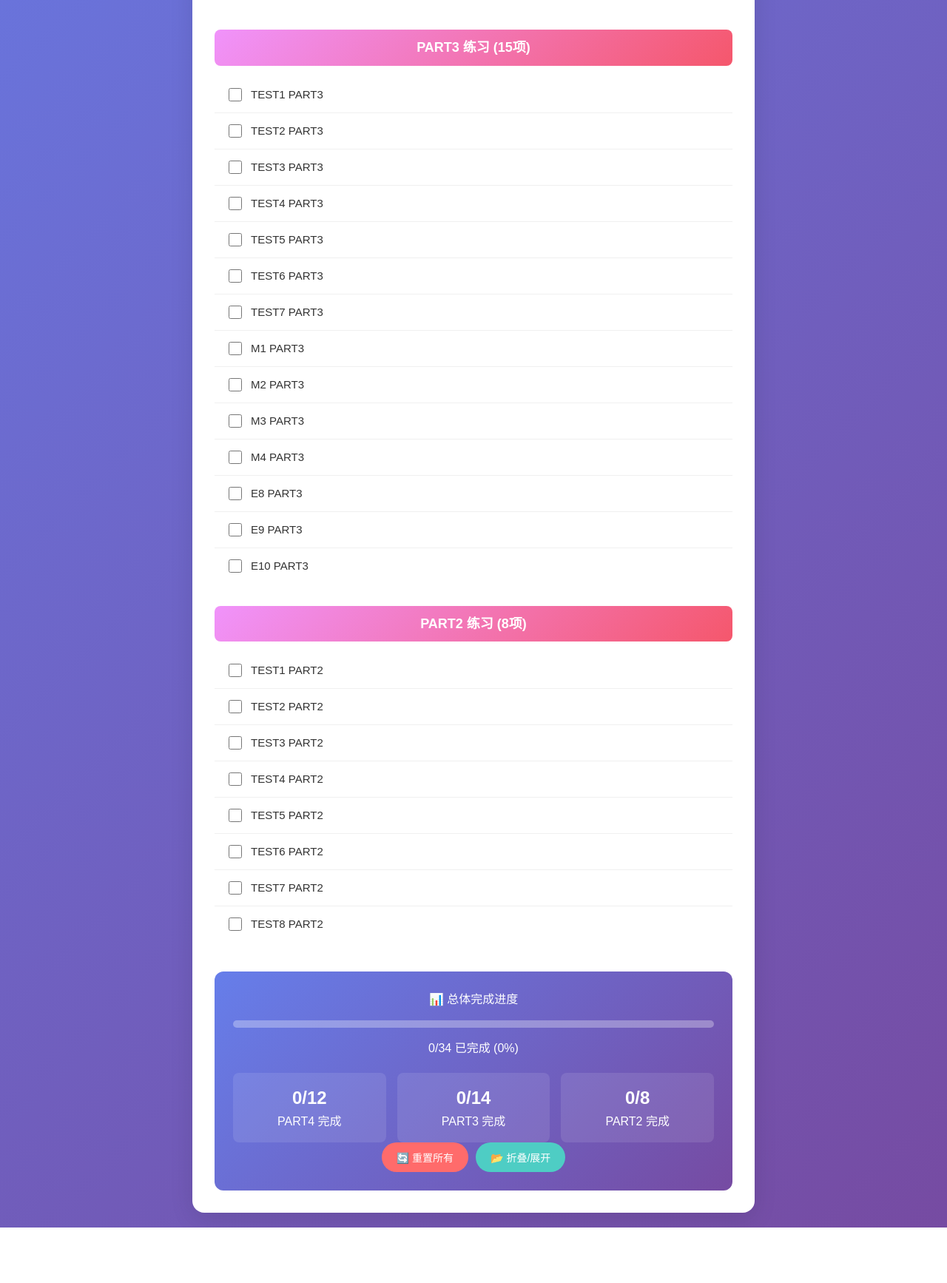
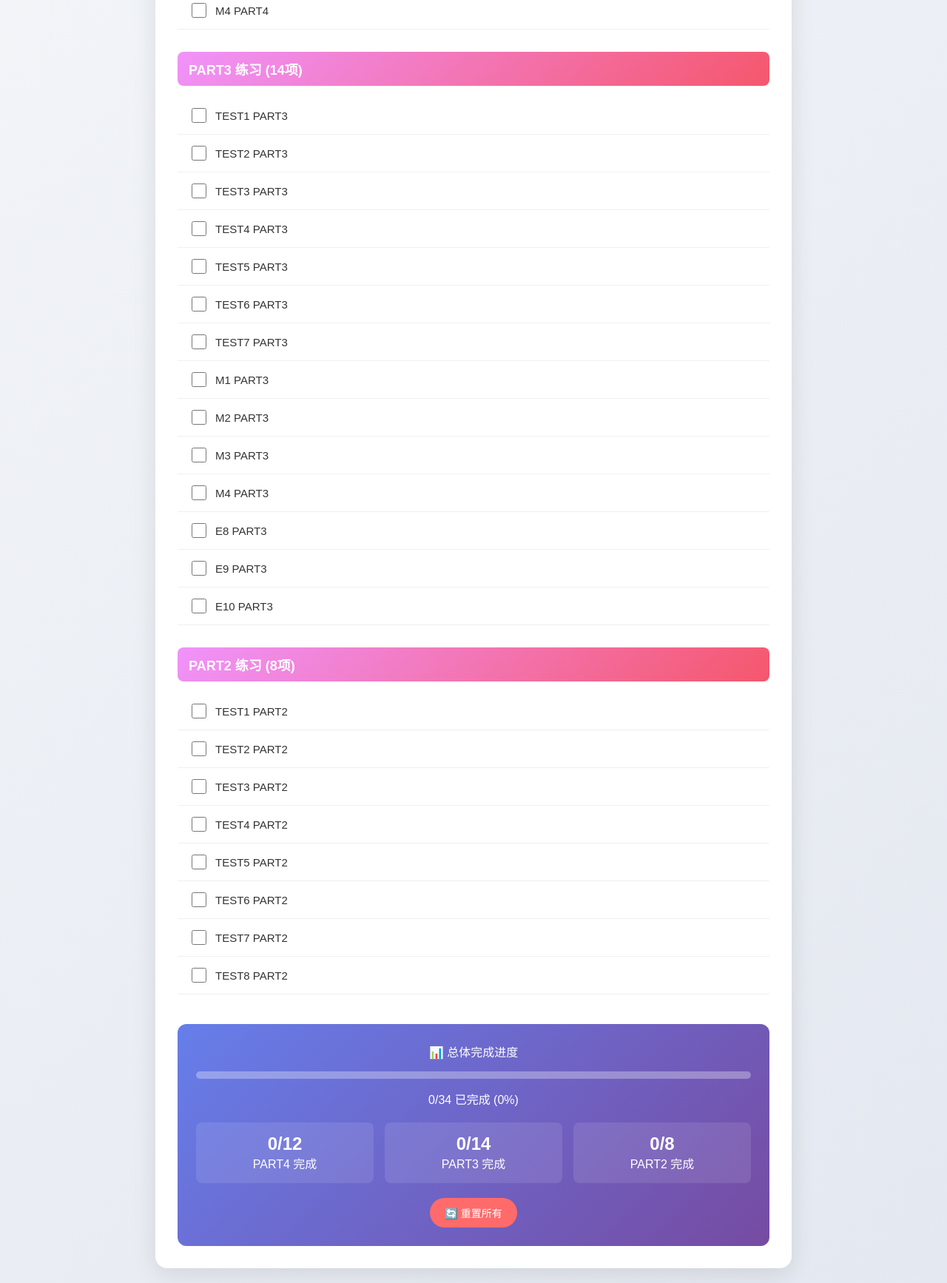
Before and after one commit to Sandy-long/L-pet, a plain HTML site: page index.html in a window 1280 px wide. Shown: the part 780-2514 px from the top of the page at 74% size. Before the commit the page ends 2439 px from the top, so only its background shows below. Drawn offline with Linux system fonts and the light colour scheme.

Commit message:
Update index.html

```diff
--- a/index.html
+++ b/index.html
@@ -6,15 +6,14 @@
     <title>PET听力练习清单</title>
     <style>
         body {
-            font-family: 'Microsoft YaHei', Arial, sans-serif;
-            background: linear-gradient(135deg, #667eea 0%, #764ba2 100%);
+            font-family: 'Microsoft YaHei', sans-serif;
+            background: linear-gradient(135deg, #f5f7fa 0%, #e4e8f0 100%);
             margin: 0;
             padding: 20px;
-            line-height: 1.6;
             min-height: 100vh;
         }
         .container {
-            max-width: 700px;
+            max-width: 800px;
             margin: 0 auto;
             background: white;
             border-radius: 16px;
@@ -25,7 +24,6 @@
             text-align: center;
             color: #333;
             margin-bottom: 30px;
-            font-size: 26px;
             background: linear-gradient(135deg, #667eea 0%, #764ba2 100%);
             -webkit-background-clip: text;
             -webkit-text-fill-color: transparent;
@@ -37,13 +35,11 @@
         .section-title {
             font-size: 18px;
             font-weight: bold;
-            color: #444;
-            margin-bottom: 15px;
+            color: white;
             padding: 10px 15px;
             background: linear-gradient(135deg, #f093fb 0%, #f5576c 100%);
-            color: white;
             border-radius: 8px;
-            text-align: center;
+            margin-bottom: 15px;
         }
         .practice-list {
             list-style: none;
@@ -59,15 +55,10 @@
         }
         .practice-item:hover {
             background-color: #f8f9ff;
-            transform: translateX(5px);
-            border-radius: 8px;
-        }
-        .practice-item:last-child {
-            border-bottom: none;
         }
         .checkbox {
-            width: 18px;
-            height: 18px;
+            width: 20px;
+            height: 20px;
             margin-right: 12px;
             cursor: pointer;
             accent-color: #4CAF50;
@@ -76,17 +67,12 @@
             font-size: 15px;
             color: #333;
             cursor: pointer;
+            flex: 1;
             transition: all 0.3s ease;
-            flex: 1;
-        }
-        .task-text:hover {
-            color: #2196F3;
-            font-weight: 500;
         }
         .task-text.completed {
             text-decoration: line-through;
             color: #888;
-            opacity: 0.7;
         }
         .stats {
             margin-top: 40px;
@@ -110,16 +96,6 @@
             transition: width 0.5s ease;
             border-radius: 5px;
         }
-        .progress-text {
-            font-size: 16px;
-            margin-bottom: 10px;
-        }
-        .controls {
-            display: flex;
-            gap: 10px;
-            justify-content: center;
-            flex-wrap: wrap;
-        }
         .btn {
             padding: 10px 20px;
             border: none;
@@ -128,24 +104,17 @@
             font-size: 14px;
             transition: all 0.3s ease;
             color: white;
+            margin: 0 5px;
         }
         .btn-reset {
             background: #ff6b6b;
         }
         .btn-reset:hover {
             background: #ff5252;
-            transform: translateY(-2px);
-        }
-        .btn-toggle {
-            background: #4ecdc4;
-        }
-        .btn-toggle:hover {
-            background: #26d0ce;
-            transform: translateY(-2px);
         }
         .summary {
             display: grid;
-            grid-template-columns: repeat(auto-fit, minmax(200px, 1fr));
+            grid-template-columns: repeat(auto-fit, minmax(150px, 1fr));
             gap: 15px;
             margin-top: 20px;
         }
@@ -164,122 +133,122 @@
 </head>
 <body>
     <div class="container">
-        <h1>🎧 PET精听清单</h1>
+        <h1>🎧 PET听力练习清单</h1>
 
         <!-- PART4 部分 -->
         <div class="section">
             <div class="section-title">PART4 练习 (12项)</div>
-            <ul class="practice-list">
+            <ul class="practice-list" id="part4-list">
                 <li class="practice-item">
                     <input type="checkbox" class="checkbox" id="test1-p4">
-                    <label for="test1-p4" class="task-text" onclick="toggleTask(this)">TEST1 PART4</label>
+                    <label for="test1-p4" class="task-text">TEST1 PART4</label>
                 </li>
                 <li class="practice-item">
                     <input type="checkbox" class="checkbox" id="test2-p4">
-                    <label for="test2-p4" class="task-text" onclick="toggleTask(this)">TEST2 PART4</label>
+                    <label for="test2-p4" class="task-text">TEST2 PART4</label>
                 </li>
                 <li class="practice-item">
                     <input type="checkbox" class="checkbox" id="test3-p4">
-                    <label for="test3-p4" class="task-text" onclick="toggleTask(this)">TEST3 PART4</label>
+                    <label for="test3-p4" class="task-text">TEST3 PART4</label>
                 </li>
                 <li class="practice-item">
                     <input type="checkbox" class="checkbox" id="test4-p4">
-                    <label for="test4-p4" class="task-text" onclick="toggleTask(this)">TEST4 PART4</label>
+                    <label for="test4-p4" class="task-text">TEST4 PART4</label>
                 </li>
                 <li class="practice-item">
                     <input type="checkbox" class="checkbox" id="test5-p4">
-                    <label for="test5-p4" class="task-text" onclick="toggleTask(this)">TEST5 PART4</label>
+                    <label for="test5-p4" class="task-text">TEST5 PART4</label>
                 </li>
                 <li class="practice-item">
                     <input type="checkbox" class="checkbox" id="test6-p4">
-                    <label for="test6-p4" class="task-text" onclick="toggleTask(this)">TEST6 PART4</label>
+                    <label for="test6-p4" class="task-text">TEST6 PART4</label>
                 </li>
                 <li class="practice-item">
                     <input type="checkbox" class="checkbox" id="test7-p4">
-                    <label for="test7-p4" class="task-text" onclick="toggleTask(this)">TEST7 PART4</label>
+                    <label for="test7-p4" class="task-text">TEST7 PART4</label>
                 </li>
                 <li class="practice-item">
                     <input type="checkbox" class="checkbox" id="test8-p4">
-                    <label for="test8-p4" class="task-text" onclick="toggleTask(this)">TEST8 PART4</label>
+                    <label for="test8-p4" class="task-text">TEST8 PART4</label>
                 </li>
                 <li class="practice-item">
                     <input type="checkbox" class="checkbox" id="m1-p4">
-                    <label for="m1-p4" class="task-text" onclick="toggleTask(this)">M1 part4</label>
+                    <label for="m1-p4" class="task-text">M1 part4</label>
                 </li>
                 <li class="practice-item">
                     <input type="checkbox" class="checkbox" id="m2-p4">
-                    <label for="m2-p4" class="task-text" onclick="toggleTask(this)">M2 part4</label>
+                    <label for="m2-p4" class="task-text">M2 part4</label>
                 </li>
                 <li class="practice-item">
                     <input type="checkbox" class="checkbox" id="m3-p4">
-                    <label for="m3-p4" class="task-text" onclick="toggleTask(this)">M3 part 4</label>
+                    <label for="m3-p4" class="task-text">M3 part 4</label>
                 </li>
                 <li class="practice-item">
                     <input type="checkbox" class="checkbox" id="m4-p4">
-                    <label for="m4-p4" class="task-text" onclick="toggleTask(this)">M4 PART4</label>
+                    <label for="m4-p4" class="task-text">M4 PART4</label>
                 </li>
             </ul>
         </div>
 
         <!-- PART3 部分 -->
         <div class="section">
-            <div class="section-title">PART3 练习 (15项)</div>
-            <ul class="practice-list">
+            <div class="section-title">PART3 练习 (14项)</div>
+            <ul class="practice-list" id="part3-list">
                 <li class="practice-item">
                     <input type="checkbox" class="checkbox" id="test1-p3">
-                    <label for="test1-p3" class="task-text" onclick="toggleTask(this)">TEST1 PART3</label>
+                    <label for="test1-p3" class="task-text">TEST1 PART3</label>
                 </li>
                 <li class="practice-item">
                     <input type="checkbox" class="checkbox" id="test2-p3">
-                    <label for="test2-p3" class="task-text" onclick="toggleTask(this)">TEST2 PART3</label>
+                    <label for="test2-p3" class="task-text">TEST2 PART3</label>
                 </li>
                 <li class="practice-item">
                     <input type="checkbox" class="checkbox" id="test3-p3">
-                    <label for="test3-p3" class="task-text" onclick="toggleTask(this)">TEST3 PART3</label>
+                    <label for="test3-p3" class="task-text">TEST3 PART3</label>
                 </li>
                 <li class="practice-item">
                     <input type="checkbox" class="checkbox" id="test4-p3">
-                    <label for="test4-p3" class="task-text" onclick="toggleTask(this)">TEST4 PART3</label>
+                    <label for="test4-p3" class="task-text">TEST4 PART3</label>
                 </li>
                 <li class="practice-item">
                     <input type="checkbox" class="checkbox" id="test5-p3">
-                    <label for="test5-p3" class="task-text" onclick="toggleTask(this)">TEST5 PART3</label>
+                    <label for="test5-p3" class="task-text">TEST5 PART3</label>
                 </li>
                 <li class="practice-item">
                     <input type="checkbox" class="checkbox" id="test6-p3">
-                    <label for="test6-p3" class="task-text" onclick="toggleTask(this)">TEST6 PART3</label>
+                    <label for="test6-p3" class="task-text">TEST6 PART3</label>
                 </li>
                 <li class="practice-item">
                     <input type="checkbox" class="checkbox" id="test7-p3">
-                    <label for="test7-p3" class="task-text" onclick="toggleTask(this)">TEST7 PART3</label>
+                    <label for="test7-p3" class="task-text">TEST7 PART3</label>
                 </li>
                 <li class="practice-item">
                     <input type="checkbox" class="checkbox" id="m1-p3">
-                    <label for="m1-p3" class="task-text" onclick="toggleTask(this)">M1 PART3</label>
+                    <label for="m1-p3" class="task-text">M1 PART3</label>
                 </li>
                 <li class="practice-item">
                     <input type="checkbox" class="checkbox" id="m2-p3">
-                    <label for="m2-p3" class="task-text" onclick="toggleTask(this)">M2 PART3</label>
+                    <label for="m2-p3" class="task-text">M2 PART3</label>
                 </li>
                 <li class="practice-item">
                     <input type="checkbox" class="checkbox" id="m3-p3">
-                    <label for="m3-p3" class="task-text" onclick="toggleTask(this)">M3 PART3</label>
+                    <label for="m3-p3" class="task-text">M3 PART3</label>
                 </li>
                 <li class="practice-item">
                     <input type="checkbox" class="checkbox" id="m4-p3">
-                    <label for="m4-p3" class="task-text" onclick="toggleTask(this)">M4 PART3</label>
+                    <label for="m4-p3" class="task-text">M4 PART3</label>
                 </li>
                 <li class="practice-item">
                     <input type="checkbox" class="checkbox" id="e8-p3">
-                    <label for="e8-p3" class="task-text" onclick="toggleTask(this)">E8 PART3</label>
+                    <label for="e8-p3" class="task-text">E8 PART3</label>
                 </li>
                 <li class="practice-item">
                     <input type="checkbox" class="checkbox" id="e9-p3">
-                    <label for="e9-p3" class="task-text" onclick="toggleTask(this)">E9 PART3</label>
+                    <label for="e9-p3" class="task-text">E9 PART3</label>
                 </li>
                 <li class="practice-item">
                     <input type="checkbox" class="checkbox" id="e10-p3">
-                    <label for="e10-p3" class="task-text" onclick="toggleTask(this)">E10 PART3</label>
+                    <label for="e10-p3" class="task-text">E10 PART3</label>
                 </li>
             </ul>
         </div>
@@ -287,48 +256,48 @@
         <!-- PART2 部分 -->
         <div class="section">
             <div class="section-title">PART2 练习 (8项)</div>
-            <ul class="practice-list">
+            <ul class="practice-list" id="part2-list">
                 <li class="practice-item">
                     <input type="checkbox" class="checkbox" id="test1-p2">
-                    <label for="test1-p2" class="task-text" onclick="toggleTask(this)">TEST1 PART2</label>
+                    <label for="test1-p2" class="task-text">TEST1 PART2</label>
                 </li>
                 <li class="practice-item">
                     <input type="checkbox" class="checkbox" id="test2-p2">
-                    <label for="test2-p2" class="task-text" onclick="toggleTask(this)">TEST2 PART2</label>
+                    <label for="test2-p2" class="task-text">TEST2 PART2</label>
                 </li>
                 <li class="practice-item">
                     <input type="checkbox" class="checkbox" id="test3-p2">
-                    <label for="test3-p2" class="task-text" onclick="toggleTask(this)">TEST3 PART2</label>
+                    <label for="test3-p2" class="task-text">TEST3 PART2</label>
                 </li>
                 <li class="practice-item">
                     <input type="checkbox" class="checkbox" id="test4-p2">
-                    <label for="test4-p2" class="task-text" onclick="toggleTask(this)">TEST4 PART2</label>
+                    <label for="test4-p2" class="task-text">TEST4 PART2</label>
                 </li>
                 <li class="practice-item">
                     <input type="checkbox" class="checkbox" id="test5-p2">
-                    <label for="test5-p2" class="task-text" onclick="toggleTask(this)">TEST5 PART2</label>
+                    <label for="test5-p2" class="task-text">TEST5 PART2</label>
                 </li>
                 <li class="practice-item">
                     <input type="checkbox" class="checkbox" id="test6-p2">
-                    <label for="test6-p2" class="task-text" onclick="toggleTask(this)">TEST6 PART2</label>
+                    <label for="test6-p2" class="task-text">TEST6 PART2</label>
                 </li>
                 <li class="practice-item">
                     <input type="checkbox" class="checkbox" id="test7-p2">
-                    <label for="test7-p2" class="task-text" onclick="toggleTask(this)">TEST7 PART2</label>
+                    <label for="test7-p2" class="task-text">TEST7 PART2</label>
                 </li>
                 <li class="practice-item">
                     <input type="checkbox" class="checkbox" id="test8-p2">
-                    <label for="test8-p2" class="task-text" onclick="toggleTask(this)">TEST8 PART2</label>
+                    <label for="test8-p2" class="task-text">TEST8 PART2</label>
                 </li>
             </ul>
         </div>
 
         <div class="stats">
-            <div class="progress-text">📊 总体完成进度</div>
+            <div>📊 总体完成进度</div>
             <div class="progress-bar">
                 <div class="progress-fill" id="progressFill"></div>
             </div>
-            <div id="progressText">0/35 已完成 (0%)</div>
+            <div id="progressText">0/34 已完成 (0%)</div>
 
             <div class="summary">
                 <div class="summary-item">
@@ -345,90 +314,87 @@
                 </div>
             </div>
 
-            <div class="controls">
-                <button class="btn btn-reset" onclick="resetAll()">🔄 重置所有</button>
-                <button class="btn btn-toggle" onclick="toggleAllSections()">📂 折叠/展开</button>
+            <div style="margin-top: 20px;">
+                <button class="btn btn-reset" id="reset-btn">🔄 重置所有</button>
             </div>
         </div>
     </div>
 
     <script>
-        // 切换任务完成状态
-        function toggleTask(element) {
-            element.classList.toggle('completed');
-            updateProgress();
-        }
-
-        // 更新进度
-        function updateProgress() {
-            const allItems = document.querySelectorAll('.practice-item');
-            const totalItems = allItems.length;
-            const completedItems = document.querySelectorAll('.task-text.completed').length;
-            const percentage = Math.round((completedItems / totalItems) * 100);
-
-            document.getElementById('progressFill').style.width = percentage + '%';
-            document.getElementById('progressText').textContent = `${completedItems}/${totalItems} 已完成 (${percentage}%)`;
-
-            // 分别统计各部分完成情况
-            updateSectionProgress();
-        }
-
-        // 更新各部分进度
-        function updateSectionProgress() {
-            // PART4 统计 (12项)
-            const p4Completed = document.querySelectorAll('#test1-p4, #test2-p4, #test3-p4, #test4-p4, #test5-p4, #test6-p4, #test7-p4, #test8-p4, #m1-p4, #m2-p4, #m3-p4, #m4-p4')
-                .filter(cb => cb.nextElementSibling.classList.contains('completed')).length;
-            document.getElementById('p4-count').textContent = `${p4Completed}/12`;
-
-            // PART3 统计 (14项)
-            const p3Completed = document.querySelectorAll('#test1-p3, #test2-p3, #test3-p3, #test4-p3, #test5-p3, #test6-p3, #test7-p3, #m1-p3, #m2-p3, #m3-p3, #m4-p3, #e8-p3, #e9-p3, #e10-p3')
-                .filter(cb => cb.nextElementSibling.classList.contains('completed')).length;
-            document.getElementById('p3-count').textContent = `${p3Completed}/14`;
-
-            // PART2 统计 (8项)
-            const p2Completed = document.querySelectorAll('#test1-p2, #test2-p2, #test3-p2, #test4-p2, #test5-p2, #test6-p2, #test7-p2, #test8-p2')
-                .filter(cb => cb.nextElementSibling.classList.contains('completed')).length;
-            document.getElementById('p2-count').textContent = `${p2Completed}/8`;
-        }
-
-        // 重置所有任务
-        function resetAll() {
-            if (confirm('确定要重置所有任务吗？')) {
-                document.querySelectorAll('.task-text').forEach(item => {
-                    item.classList.remove('completed');
-                });
-                updateProgress();
-            }
-        }
-
-        // 折叠/展开所有部分
-        function toggleAllSections() {
-            const sections = document.querySelectorAll('.section');
-            sections.forEach(section => {
-                const list = section.querySelector('.practice-list');
-                if (list.style.display === 'none') {
-                    list.style.display = 'block';
-                } else {
-                    list.style.display = 'none';
+        // 初始化 - 从本地存储加载状态
+        document.addEventListener('DOMContentLoaded', function() {
+            // 加载所有复选框状态
+            document.querySelectorAll('.checkbox').forEach(checkbox => {
+                const savedState = localStorage.getItem(checkbox.id);
+                if (savedState === 'true') {
+                    checkbox.checked = true;
+                    checkbox.nextElementSibling.classList.add('completed');
                 }
             });
-        }
 
-        // 监听复选框变化
+            updateProgress();
+        });
+
+        // 监听所有复选框的变化
         document.querySelectorAll('.checkbox').forEach(checkbox => {
             checkbox.addEventListener('change', function() {
+                // 更新标签状态
                 const label = this.nextElementSibling;
                 if (this.checked) {
                     label.classList.add('completed');
                 } else {
                     label.classList.remove('completed');
                 }
+
+                // 保存到本地存储
+                localStorage.setItem(this.id, this.checked);
+
+                // 更新进度
                 updateProgress();
             });
         });
 
-        // 初始化进度
-        updateProgress();
+        // 更新进度
+        function updateProgress() {
+            const allCheckboxes = document.querySelectorAll('.checkbox');
+            const totalItems = allCheckboxes.length;
+            const completedItems = document.querySelectorAll('.checkbox:checked').length;
+            const percentage = Math.round((completedItems / totalItems) * 100);
+
+            // 更新进度条
+            document.getElementById('progressFill').style.width = percentage + '%';
+            document.getElementById('progressText').textContent = `${completedItems}/${totalItems} 已完成 (${percentage}%)`;
+
+            // 更新各部分统计
+            updateSectionStats();
+        }
+
+        // 更新各部分统计
+        function updateSectionStats() {
+            // PART4 统计 (12项)
+            const p4Completed = document.querySelectorAll('#part4-list .checkbox:checked').length;
+            document.getElementById('p4-count').textContent = `${p4Completed}/12`;
+
+            // PART3 统计 (14项)
+            const p3Completed = document.querySelectorAll('#part3-list .checkbox:checked').length;
+            document.getElementById('p3-count').textContent = `${p3Completed}/14`;
+
+            // PART2 统计 (8项)
+            const p2Completed = document.querySelectorAll('#part2-list .checkbox:checked').length;
+            document.getElementById('p2-count').textContent = `${p2Completed}/8`;
+        }
+
+        // 重置所有任务
+        document.getElementById('reset-btn').addEventListener('click', function() {
+            if (confirm('确定要重置所有任务吗？所有完成状态将被清除！')) {
+                document.querySelectorAll('.checkbox').forEach(checkbox => {
+                    checkbox.checked = false;
+                    checkbox.nextElementSibling.classList.remove('completed');
+                    localStorage.removeItem(checkbox.id);
+                });
+                updateProgress();
+            }
+        });
     </script>
 </body>
 </html>
```
